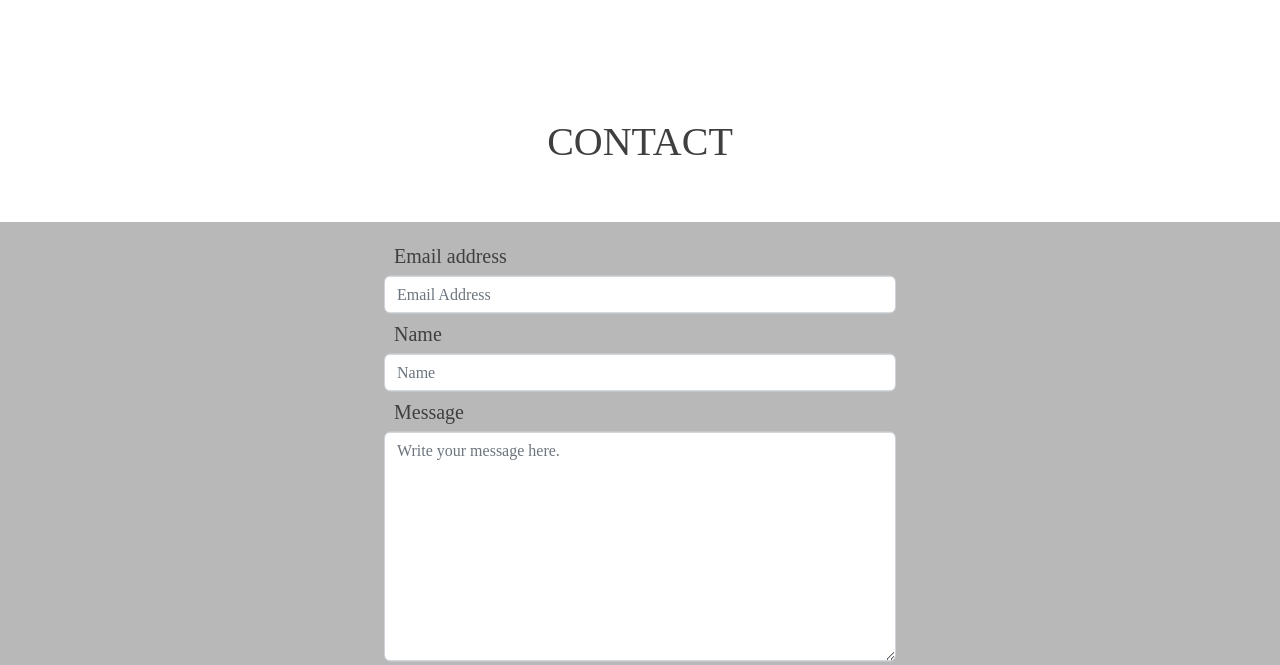
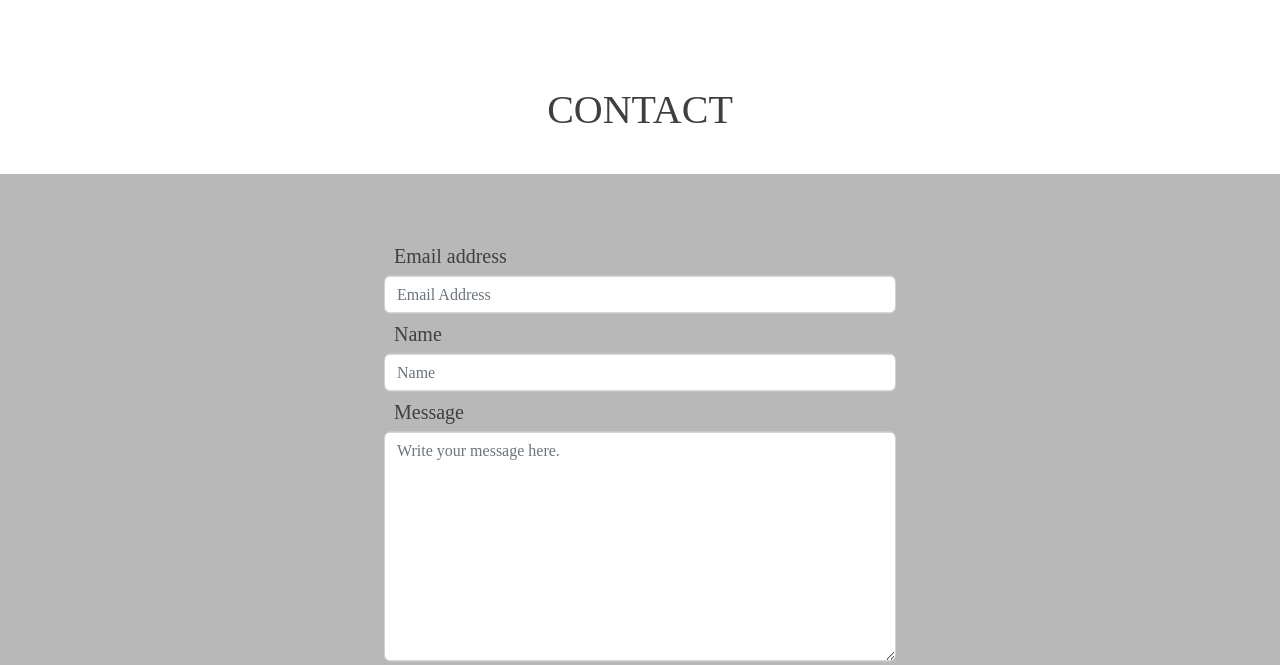
Before and after one commit to shingchan95/my_profile, a plain HTML site: page index.html in a window 1280 px wide. Shown: the part 2402-3067 px from the top of the page. Drawn offline with nearby package versions, Linux system fonts and the light colour scheme; a web font is replaced by a local one.

Commit message:
contact h align

```diff
--- a/assets/css/style.css
+++ b/assets/css/style.css
@@ -282,7 +282,7 @@ a.scroll-text{
 
 .cover-background{
     background-color:white;
-    height: 28vh;
+    height: 22vh;
 }
 
 .card{
@@ -299,7 +299,7 @@ a.scroll-text{
 .contact-me{
     font-family:"Allerta Stencil";
     position: absolute;
-    top: 18vh;
+    top: 14vh;
     left: 50vw;
     transform: translate(-50%, -50%);
     font-size: 40px;
```
